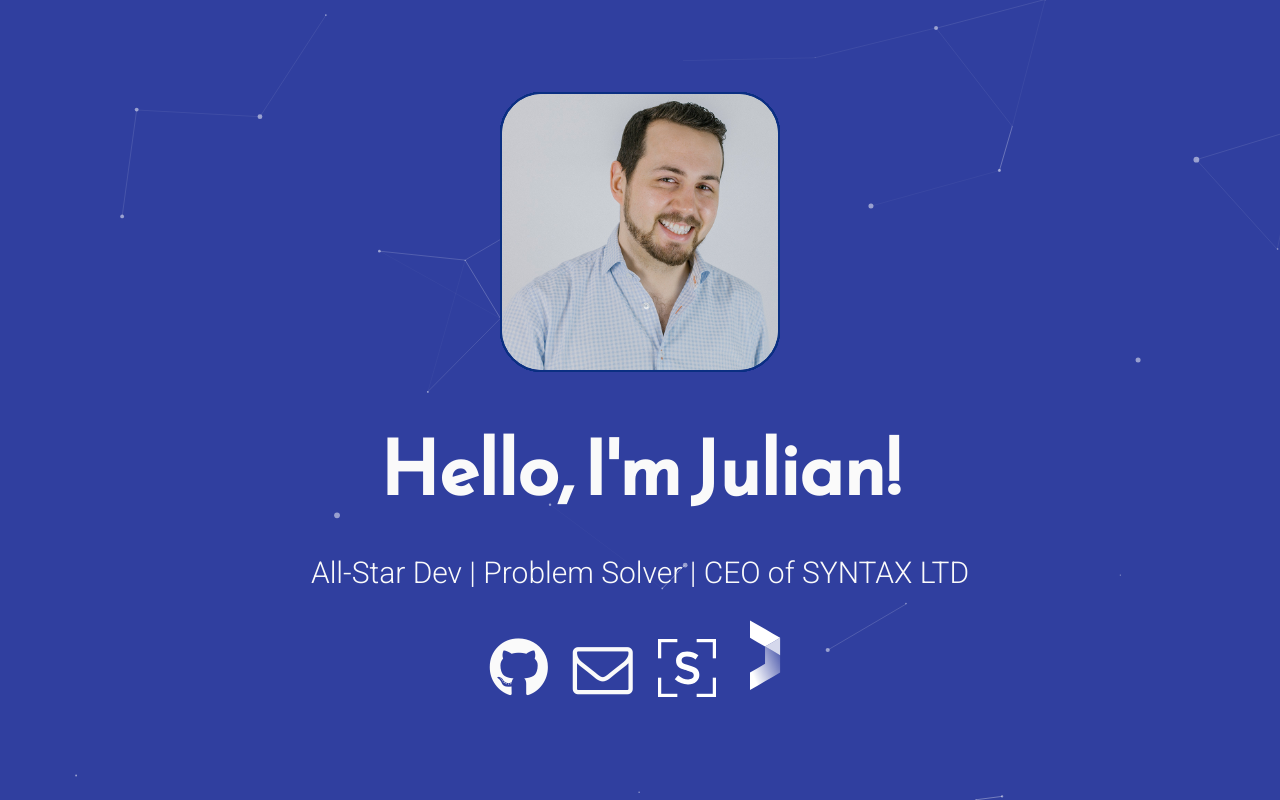
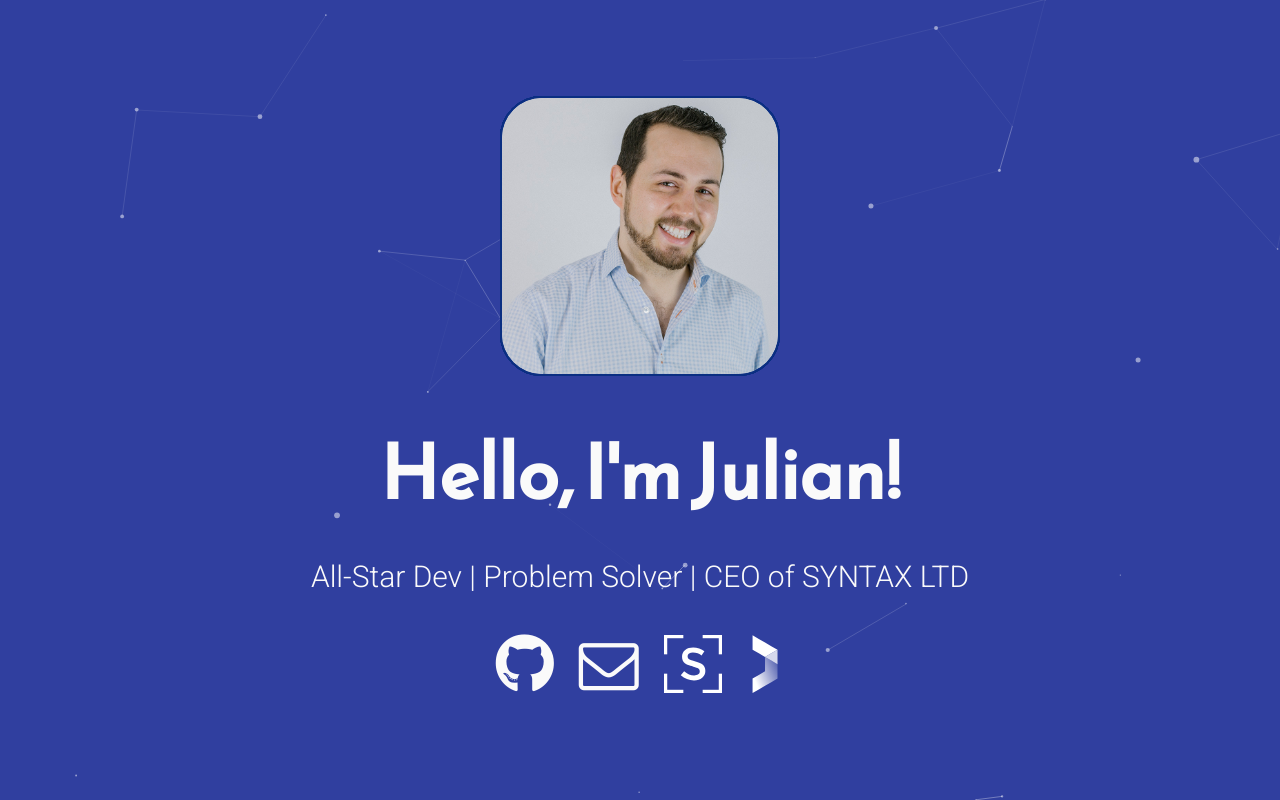
Before and after one commit to juliangums/juliangums.github.io, a plain HTML site: page index.html in a window 1280 px wide. Drawn offline with Linux system fonts and the light colour scheme.

Commit message:
dj logo css

```diff
--- a/css/styles.css
+++ b/css/styles.css
@@ -97,7 +97,7 @@ main > .tagline {
 	z-index: 2;
 }
 
-.syntax img {
+.syntax img, .digital-jersey img {
 	width: 2.9em;
 	transform: translateY(7px);
 }
```
